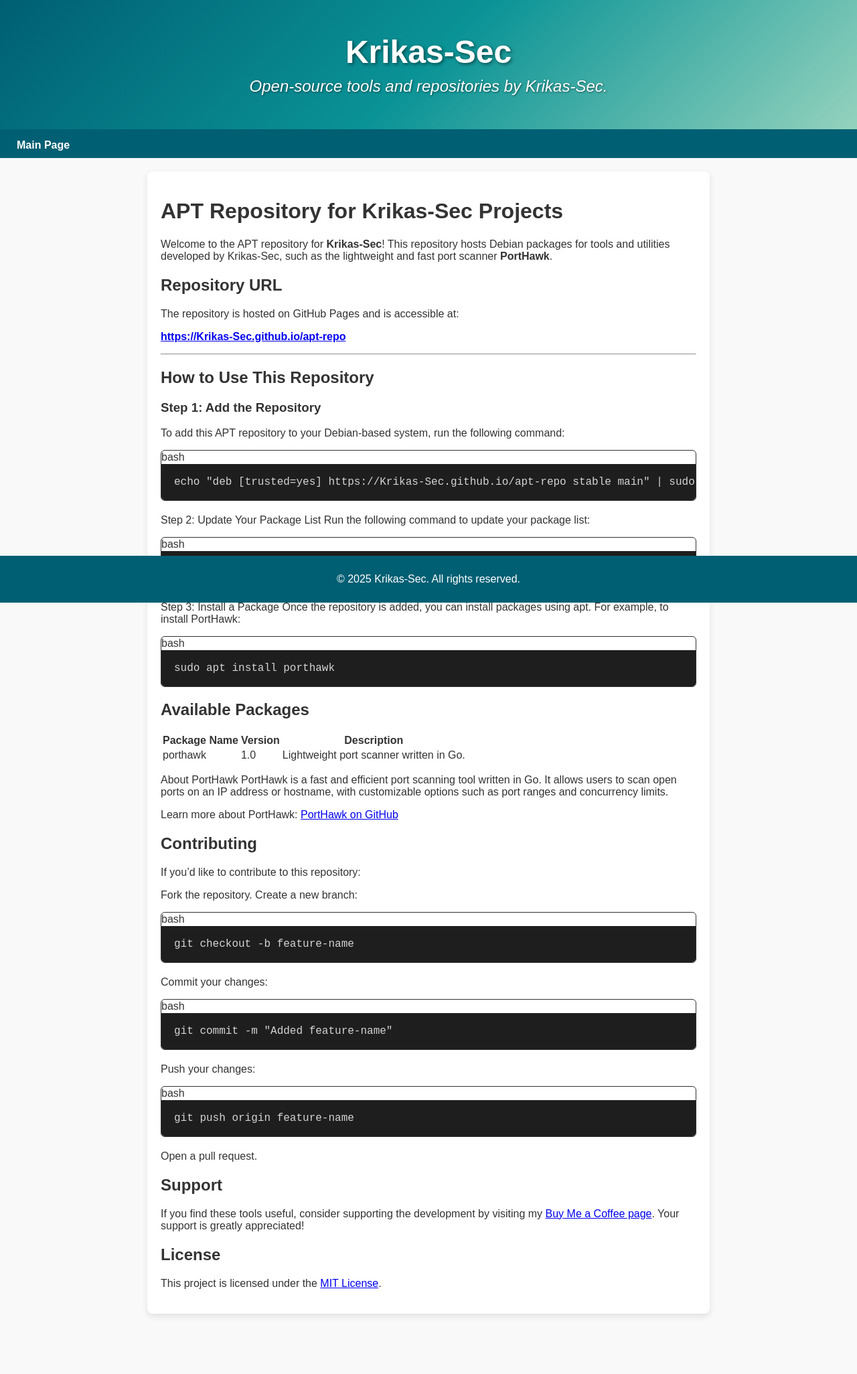
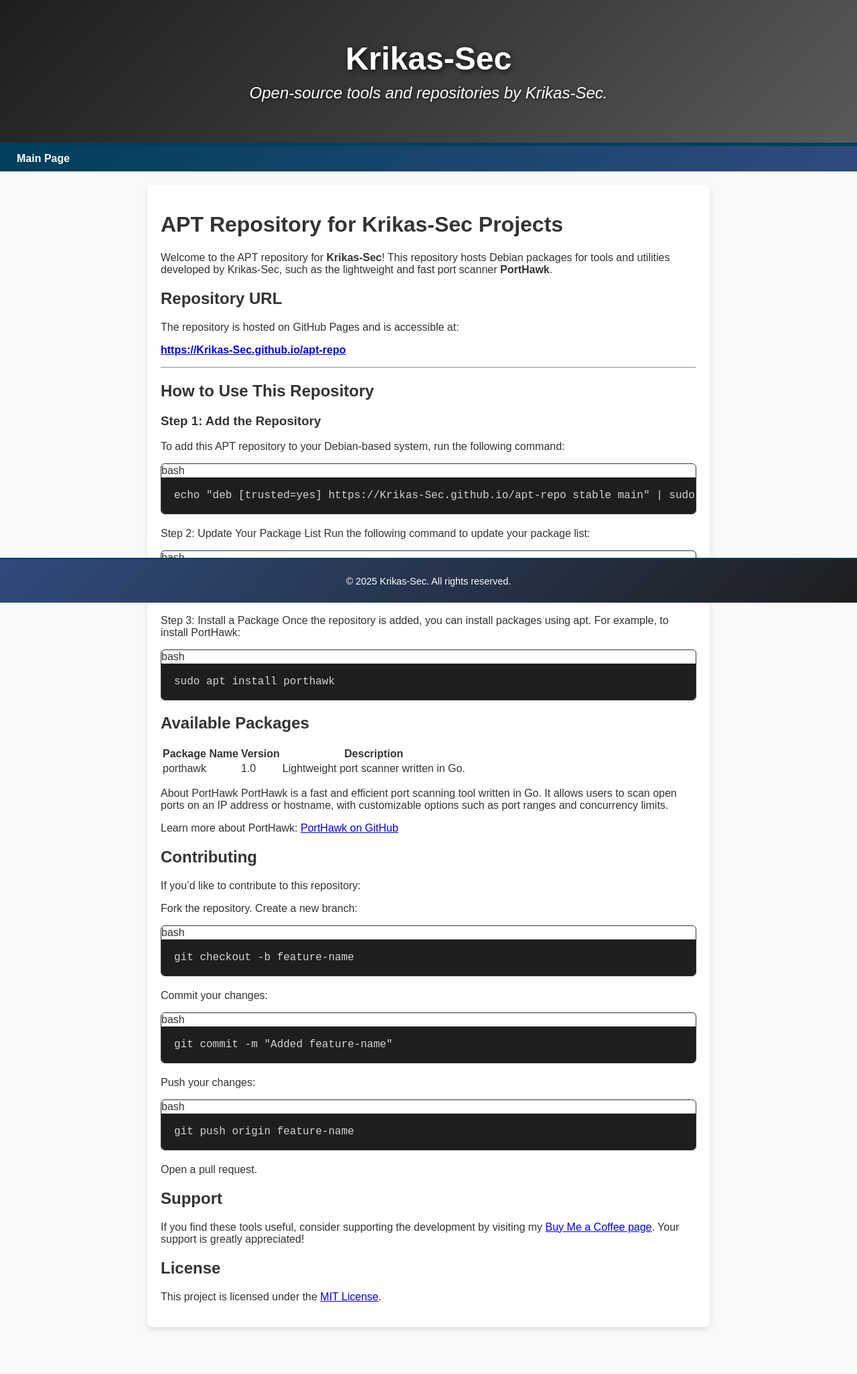
Before and after one commit to Krikas-Sec/apt-repo, a Jekyll site: the page built from README.md, in a window 1280 px wide. Shown: the whole page at 67% size. Built offline with Jekyll 4.4.1, drawn with Linux system fonts in a browser that asks for light colours; our own code applies the rules of GitHub Pages for plain Markdown files.

Commit message:
Updated banner, navigation, and footer with darker themes and gradients

```diff
--- a/assets/css/style.css
+++ b/assets/css/style.css
@@ -5,9 +5,9 @@ body {
     background-color: #f9f9f9;
     color: #333;
 }
-
+/* Navigation */
 .navigation {
-    background-color: #005f73;
+    background: linear-gradient(135deg, #003f5c, #2f4b7c); /* Mörkare gradient för navigation */
     padding: 10px;
 }
 
@@ -26,45 +26,65 @@ body {
     text-decoration: none;
     color: white;
     font-weight: bold;
+    font-size: 1em;
 }
 
 .navigation a:hover {
     text-decoration: underline;
+    color: #94d2bd; /* Ljusare färg vid hover */
 }
 
+/* Main content padding */
 main {
     padding: 20px;
 }
 
-footer {
-    text-align: center;
-    padding: 10px;
-    background-color: #005f73;
-    color: white;
-    position: fixed;
-    bottom: 0;
-    width: 100%;
-}
+/* Banner */
 .banner {
     text-align: center;
-    background: linear-gradient(135deg, #005f73, #0a9396, #94d2bd);
+    background: linear-gradient(135deg, #1e1e1e, #3a3a3a, #5a5a5a); /* Mörkare banner med grå gradient */
     color: white;
-    padding: 50px 10px; /* Ökar höjden */
-    border-bottom: 5px solid #005f73; /* Lägger till en markerad kant längst ner */
+    padding: 60px 10px; /* Ökad höjd */
+    border-bottom: 5px solid #003f5c; /* Mörkare kant */
 }
 
 .banner h1 {
     margin: 0;
-    font-size: 3em; /* Gör titeln större */
-    text-shadow: 2px 2px 5px rgba(0, 0, 0, 0.5); /* Lägger till textskugga */
+    font-size: 3em;
+    text-shadow: 2px 2px 8px rgba(0, 0, 0, 0.8); /* Mer distinkt textskugga */
 }
 
 .banner p {
     margin: 10px 0 0;
-    font-size: 1.5em; /* Gör beskrivningstexten större */
+    font-size: 1.5em;
     font-style: italic;
-    text-shadow: 1px 1px 3px rgba(0, 0, 0, 0.5); /* Lägger till textskugga */
+    text-shadow: 1px 1px 5px rgba(0, 0, 0, 0.7);
 }
+
+/* Footer */
+footer {
+    text-align: center;
+    padding: 15px;
+    background: linear-gradient(135deg, #2f4b7c, #1e1e1e); /* Gradient för foten */
+    color: white;
+    border-top: 2px solid #003f5c; /* Liten kant för separation */
+    position: fixed;
+    bottom: 0;
+    width: 100%;
+    font-size: 0.9em;
+}
+
+/* Optional: Add a hover effect for footer links if any */
+footer a {
+    color: #94d2bd;
+    text-decoration: none;
+}
+
+footer a:hover {
+    text-decoration: underline;
+    color: #0a9396; /* Matchande hover-effekt */
+}
+
 .content {
     max-width: 800px; /* Begränsar bredden till 800px */
     margin: 0 auto; /* Centrerar innehållet på sidan */
```
